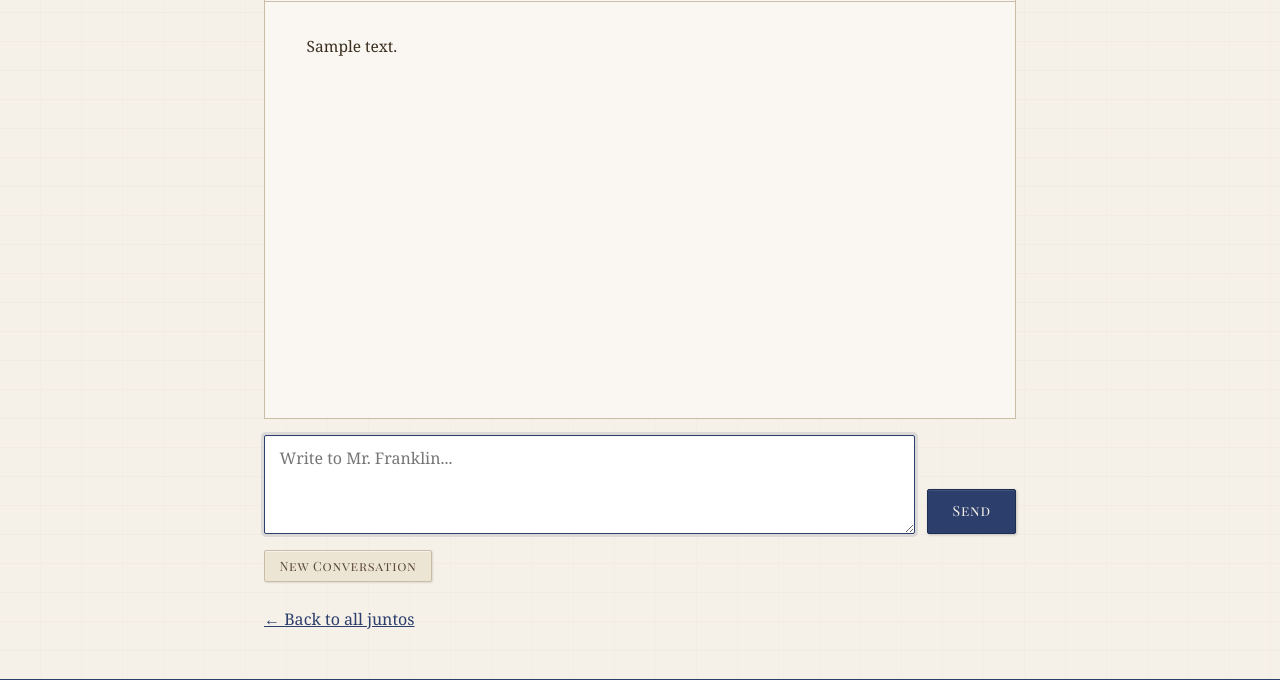
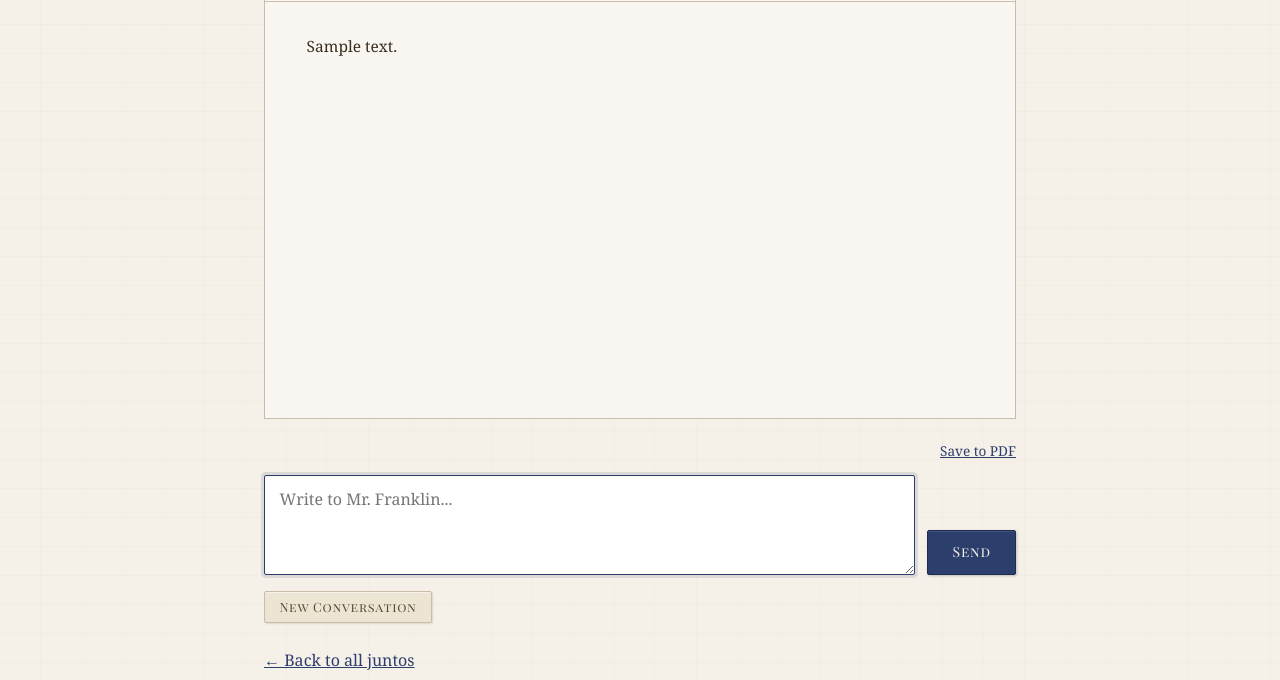
Before and after one commit to davemilner108/JuntosHQ, a Flask app: page /chat/ in a window 1280 px wide. Shown: the part 278-958 px from the top of the page. Run offline with Flask 3, Linux system fonts and the light colour scheme; the visitor is signed in with stand-in values (Sample User, id 1); data comes from the database, SQL or seed files in the repository; tables that the repository leaves empty hold one stand-in row (values such as "Sample post"); grey boxes marked "Sample" are stand-in pictures; some libraries are stand-ins or nearby versions.

Commit message:
export chat to pdf

```diff
--- a/src/juntos/routes/chat.py
+++ b/src/juntos/routes/chat.py
@@ -5,12 +5,14 @@ from flask import (
     Blueprint,
     flash,
     g,
+    make_response,
     redirect,
     render_template,
     request,
     session,
     url_for,
 )
+from fpdf import FPDF
 
 from juntos.auth_utils import login_required
 from juntos.ben_rag import FREE_TRIAL_LIMIT, build_messages
@@ -176,3 +178,72 @@ def new_session():
     if junto_id:
         return redirect(url_for("chat.junto_chat", junto_id=junto_id))
     return redirect(url_for("chat.show"))
+
+
+_UNICODE_REPLACEMENTS = str.maketrans({
+    "\u2014": "--",   # em dash
+    "\u2013": "-",    # en dash
+    "\u2018": "'",    # left single quote
+    "\u2019": "'",    # right single quote
+    "\u201c": '"',    # left double quote
+    "\u201d": '"',    # right double quote
+    "\u2026": "...",  # ellipsis
+    "\u00a0": " ",    # non-breaking space
+    "\u2022": "*",    # bullet
+})
+
+
+def _safe(text: str) -> str:
+    """Replace Unicode characters unsupported by the Helvetica PDF font."""
+    return text.translate(_UNICODE_REPLACEMENTS).encode("latin-1", errors="replace").decode("latin-1")
+
+
+@bp.route("/session/<int:session_id>/export.pdf")
+@login_required
+def export_pdf(session_id):
+    """Export a chat session as a PDF transcript."""
+    chat_session = db.get_or_404(ChatSession, session_id)
+
+    if chat_session.user_id != g.current_user.id:
+        flash("You do not have access to that conversation.", "error")
+        return redirect(url_for("chat.show"))
+
+    junto = db.session.get(Junto, chat_session.junto_id) if chat_session.junto_id else None
+
+    pdf = FPDF()
+    pdf.set_auto_page_break(auto=True, margin=15)
+    pdf.add_page()
+
+    # Header
+    pdf.set_font("Helvetica", "B", 18)
+    pdf.cell(0, 10, "Ben's Counsel", new_x="LMARGIN", new_y="NEXT")
+    pdf.set_font("Helvetica", "", 10)
+    if junto:
+        pdf.cell(0, 6, _safe(f"Junto: {junto.name}"), new_x="LMARGIN", new_y="NEXT")
+    pdf.cell(
+        0, 6,
+        f"Session: {chat_session.created_at.strftime('%B %d, %Y')}",
+        new_x="LMARGIN", new_y="NEXT",
+    )
+    pdf.ln(6)
+
+    # Messages
+    for msg in chat_session.messages:
+        if msg.role == "user":
+            label = "You"
+            pdf.set_font("Helvetica", "B", 10)
+        else:
+            label = "B. Franklin"
+            pdf.set_font("Helvetica", "BI", 10)
+
+        pdf.cell(0, 6, label, new_x="LMARGIN", new_y="NEXT")
+        pdf.set_font("Helvetica", "", 10)
+        pdf.multi_cell(0, 6, _safe(msg.content))
+        pdf.ln(3)
+
+    response = make_response(bytes(pdf.output()))
+    response.headers["Content-Type"] = "application/pdf"
+    response.headers["Content-Disposition"] = (
+        f"attachment; filename=bens-counsel-session-{session_id}.pdf"
+    )
+    return response
--- a/src/juntos/templates/chat/show.html
+++ b/src/juntos/templates/chat/show.html
@@ -46,6 +46,11 @@
     <p class="chat-empty-state">Good day! I am at your service. What matter weighs on your mind?</p>
     {% endif %}
 </div>
+{% if chat_session.messages %}
+<p style="margin-top: 0.25rem; font-size: 0.85em; text-align: right;">
+    <a href="{{ url_for('chat.export_pdf', session_id=chat_session.id) }}">Save to PDF</a>
+</p>
+{% endif %}
 
 {% if trial_remaining is not none %}
 <p class="chat-trial-counter">
```
